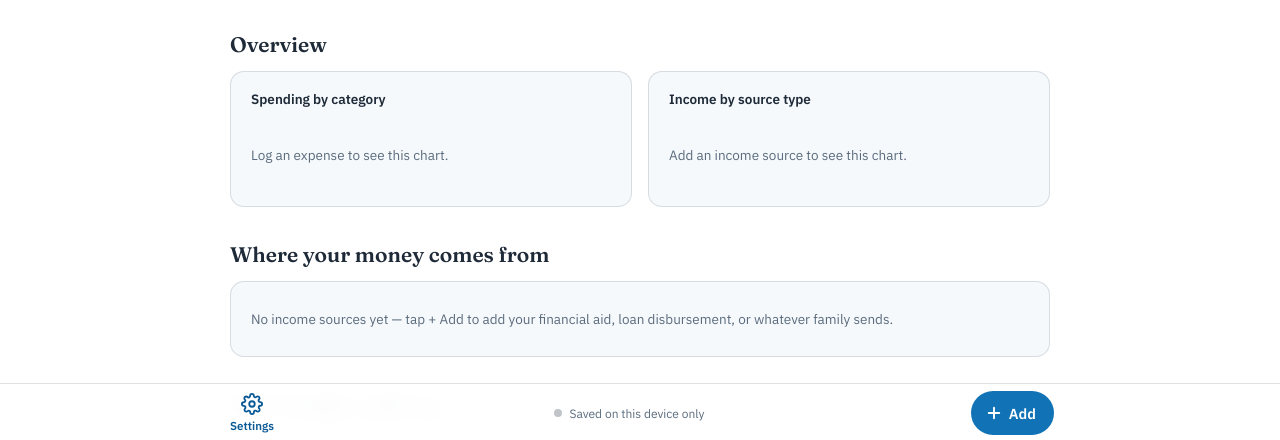
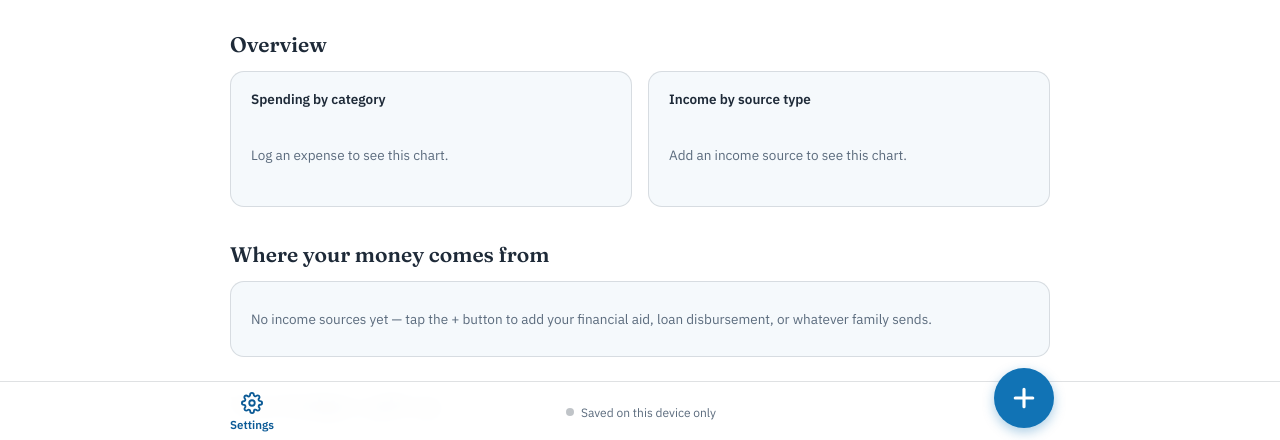
Before and after one commit to MIM-2001/BudgetBuddy, a plain HTML site: page index.html in a window 1280 px wide. Shown: the part 358-798 px from the top of the page. Drawn offline with Linux system fonts and the light colour scheme.

Commit message:
Make the Add button a larger raised circle
The pill-shaped "+ Add" button becomes a 60px circular button with a
large plus, raised 14px above the bottom bar's top edge with a soft
shadow so it reads as the main action. It keeps "Add" as its
accessible name and tooltip, and the empty-section messages now say
"tap the + button".

Co-Authored-By: Claude Opus 5.5 <noreply@anthropic.com>

```diff
--- a/index.html
+++ b/index.html
@@ -60,7 +60,7 @@
     </div>
     <div class="panel">
       <div id="incomeList"></div>
-      <div class="empty" id="incomeEmpty">No income sources yet — tap + Add to add your financial aid, loan disbursement, or whatever family sends.</div>
+      <div class="empty" id="incomeEmpty">No income sources yet — tap the + button to add your financial aid, loan disbursement, or whatever family sends.</div>
     </div>
   </section>
 
@@ -71,7 +71,7 @@
     </div>
     <div class="panel">
       <div id="envList"></div>
-      <div class="empty" id="envEmpty">No budget categories yet — tap + Add to split your monthly total into what it actually goes to.</div>
+      <div class="empty" id="envEmpty">No budget categories yet — tap the + button to split your monthly total into what it actually goes to.</div>
     </div>
   </section>
 
@@ -82,7 +82,7 @@
     </div>
     <div class="panel">
       <div id="expList"></div>
-      <div class="empty" id="expEmpty">Nothing logged yet. Spend something, then tap + Add to log it.</div>
+      <div class="empty" id="expEmpty">Nothing logged yet. Spend something, then tap the + button to log it.</div>
     </div>
   </section>
 
@@ -99,9 +99,8 @@
       <span class="sync-dot"></span>
       <span id="syncText"></span>
     </div>
-    <button class="bar-add" id="openAdd" type="button">
-      <svg viewBox="0 0 24 24" width="18" height="18" fill="none" stroke="currentColor" stroke-width="2.5" stroke-linecap="round" aria-hidden="true"><path d="M12 5v14M5 12h14"/></svg>
-      Add
+    <button class="bar-add" id="openAdd" type="button" aria-label="Add" title="Add">
+      <svg viewBox="0 0 24 24" width="30" height="30" fill="none" stroke="currentColor" stroke-width="2.5" stroke-linecap="round" aria-hidden="true"><path d="M12 5v14M5 12h14"/></svg>
     </button>
   </div>
 </div>
--- a/styles.css
+++ b/styles.css
@@ -478,25 +478,26 @@ input:focus, select:focus, .btn:focus-visible, .btn-text:focus-visible {
 }
 .sync-status.synced .sync-dot { background: var(--blue); }
 .bar-add {
-  display: inline-flex;
+  display: flex;
   align-items: center;
-  gap: 6px;
+  justify-content: center;
   flex-shrink: 0;
-  min-height: 44px;
-  padding: 0 18px 0 14px;
+  width: 60px;
+  height: 60px;
+  padding: 0;
   border: none;
-  border-radius: 22px;
+  border-radius: 50%;
   background: var(--blue);
   color: #fff;
-  font-family: inherit;
-  font-size: 14.5px;
-  font-weight: 600;
+  box-shadow: 0 4px 12px rgba(17, 115, 181, 0.35);
+  /* raised above the bar's top edge so it reads as the main action */
+  transform: translateY(-14px);
   cursor: pointer;
   -webkit-tap-highlight-color: transparent;
   transition: transform 0.08s ease;
 }
-.bar-add:active { transform: scale(0.97); }
-.bar-add:focus-visible { outline: 2px solid var(--blue-deep); outline-offset: 2px; }
+.bar-add:active { transform: translateY(-14px) scale(0.95); }
+.bar-add:focus-visible { outline: 2px solid var(--blue-deep); outline-offset: 3px; }
 
 /* ---------- Settings popup ----------
    A bottom sheet on phones, a centered card on wider screens. Only style
```
